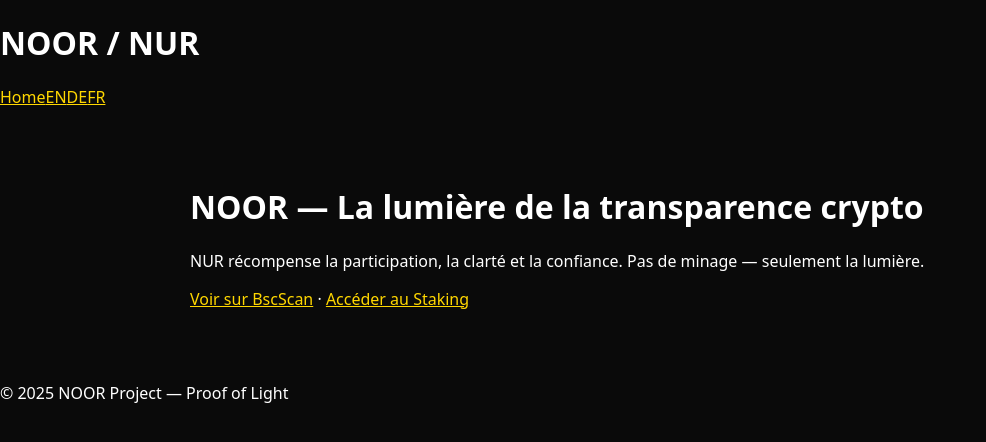
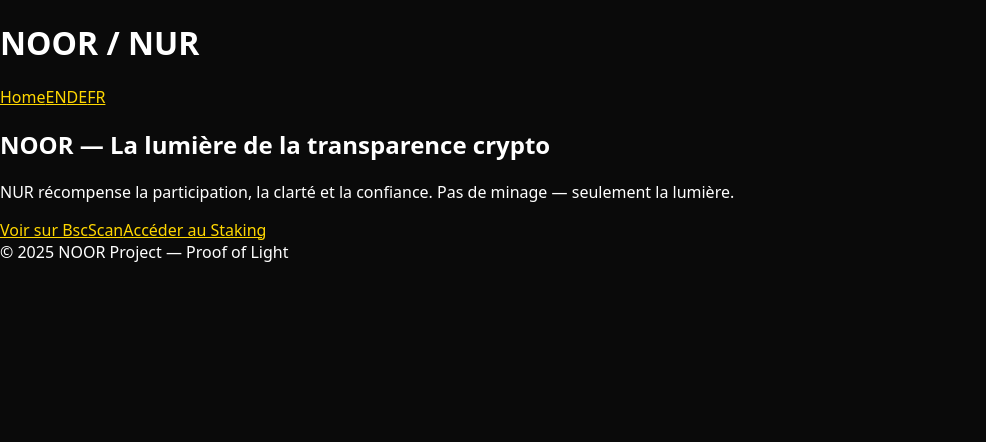
Before and after one commit to noorfinances-eng/noor-pages, a Next.js app: page /fr in a window 1280 px wide. Shown: the top 442 px of the page, without its empty margins (0-986 px from the left). Built offline with nearby package versions, Linux system fonts and the light colour scheme.

Commit message:
Update fr.js

```diff
--- a/pages/fr.js
+++ b/pages/fr.js
@@ -2,13 +2,18 @@ export default function FR() {
   const CONTRACT = "0xA20212290866C8A804a89218c8572F28C507b401";
   const STAKING  = "0x6CB5CBEc7F0c5870781eA467244Ed31e2Ea3c702";
   return (
-    <main style={{maxWidth: 900, margin: "40px auto", padding: 16}}>
-      <h1>NOOR — La lumière de la transparence crypto</h1>
-      <p>NUR récompense la participation, la clarté et la confiance. Pas de minage — seulement la lumière.</p>
-      <p>
-        <a href={`https://bscscan.com/address/${CONTRACT}`} target="_blank">Voir sur BscScan</a> ·{" "}
-        <a href={`https://bscscan.com/address/${STAKING}`} target="_blank">Accéder au Staking</a>
+    <div className="space-y-8 text-center">
+      <h2 className="text-4xl font-semibold">NOOR — La lumière de la transparence crypto</h2>
+      <p className="text-white/70 max-w-2xl mx-auto">
+        NUR récompense la participation, la clarté et la confiance.
+        Pas de minage — seulement la lumière.
       </p>
-    </main>
+      <div className="flex justify-center gap-4">
+        <a href={`https://bscscan.com/address/${CONTRACT}`} target="_blank"
+           className="px-4 py-2 rounded-lg bg-gold text-black font-medium">Voir sur BscScan</a>
+        <a href={`https://bscscan.com/address/${STAKING}`} target="_blank"
+           className="px-4 py-2 rounded-lg border border-white/20 hover:bg-white/10">Accéder au Staking</a>
+      </div>
+    </div>
   );
 }
```
